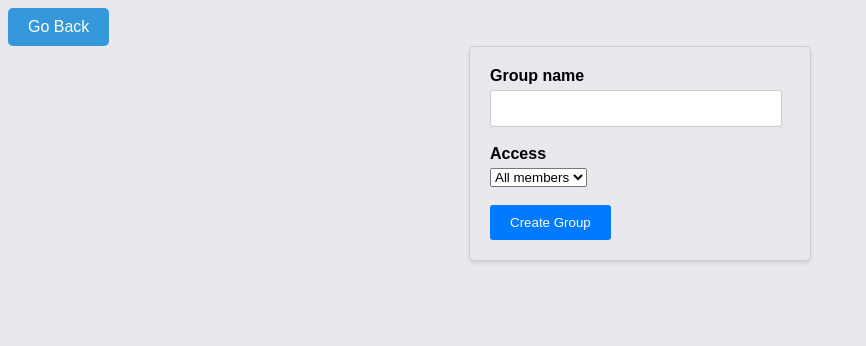
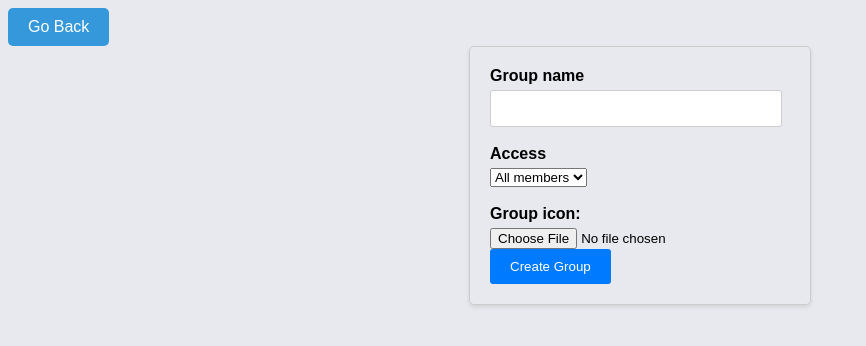
Before and after one commit to Sreyas-J/ZenseProject, a Django app: page /createGroup/ in a window 1280 px wide. Shown: the top 346 px of the page, without its empty margins (0-866 px from the left). Run offline with Django 4.2, Linux system fonts and the light colour scheme.

Commit message:
properly storing group icon

```diff
--- a/ZenseProject/videoCall/models.py
+++ b/ZenseProject/videoCall/models.py
@@ -20,7 +20,7 @@ class Group(models.Model):
     doc=models.ManyToManyField(Document,related_name='groups')
     setting=models.CharField(max_length=15,choices=options)
     records=models.ManyToManyField(Recording,related_name='room')
-    icon=models.ImageField(upload_to='icon')
+    icon=models.ImageField(upload_to='icon',null=True)
 
     class Meta:
         ordering = ['-created']
--- a/ZenseProject/videoCall/templates/addGroup.html
+++ b/ZenseProject/videoCall/templates/addGroup.html
@@ -8,10 +8,14 @@
 <br><br>
 
 <label for="group_setting">Access</label>
-<select name="setting">
+<select required name="setting">
     <option value="ADMIN">Admins only</option>
     <option value="EVERYONE" selected>All members</option>
 </select>
 <br><br>
+
+<label for="group_icon">Group icon: </label>
+<input type="file" name="icon">
+
 <button type="submit">Create Group</button>
 {% endblock form %}
--- a/ZenseProject/videoCall/templates/form_template.html
+++ b/ZenseProject/videoCall/templates/form_template.html
@@ -66,7 +66,7 @@
 
 <a href="#" class="goBack" onclick="goBack()">Go Back</a>
 
-<form action="" method="post">
+<form action="" method="post" enctype="multipart/form-data">
     {% csrf_token %}
     {% block form %}
 
--- a/ZenseProject/videoCall/views.py
+++ b/ZenseProject/videoCall/views.py
@@ -7,6 +7,8 @@ from django.contrib.auth.decorators import login_required
 from .models import *
 import json
 from django.views.decorators.csrf import csrf_exempt
+from django.core.files.storage import default_storage
+from django.conf import settings
 
 from agora_token_builder import RtcTokenBuilder
 import boto3
@@ -190,9 +192,12 @@ def createGroup(request):
 
         else:
             s3.put_object(Bucket=bucket, Key=f'{name}/')
+            icon_file = request.FILES.get('icon')
+            icon_path = f'icon/{name}_{icon_file.name}'
+            icon_path = default_storage.save(icon_path, icon_file)
 
             profile=Profile.objects.get(user=request.user)
-            grp=Group.objects.create(name=name,setting=request.POST.get("setting"))
+            grp=Group.objects.create(name=name,setting=request.POST.get("setting"),icon=icon_path)
 
             profile.groups.add(grp)
             profile.admin.add(grp)
```
Also changed, not shown: ZenseProject/db.sqlite3, ZenseProject/media/icon/AWS_official_aws.png (added), ZenseProject/videoCall/migrations/0021_alter_group_icon.py (added).
